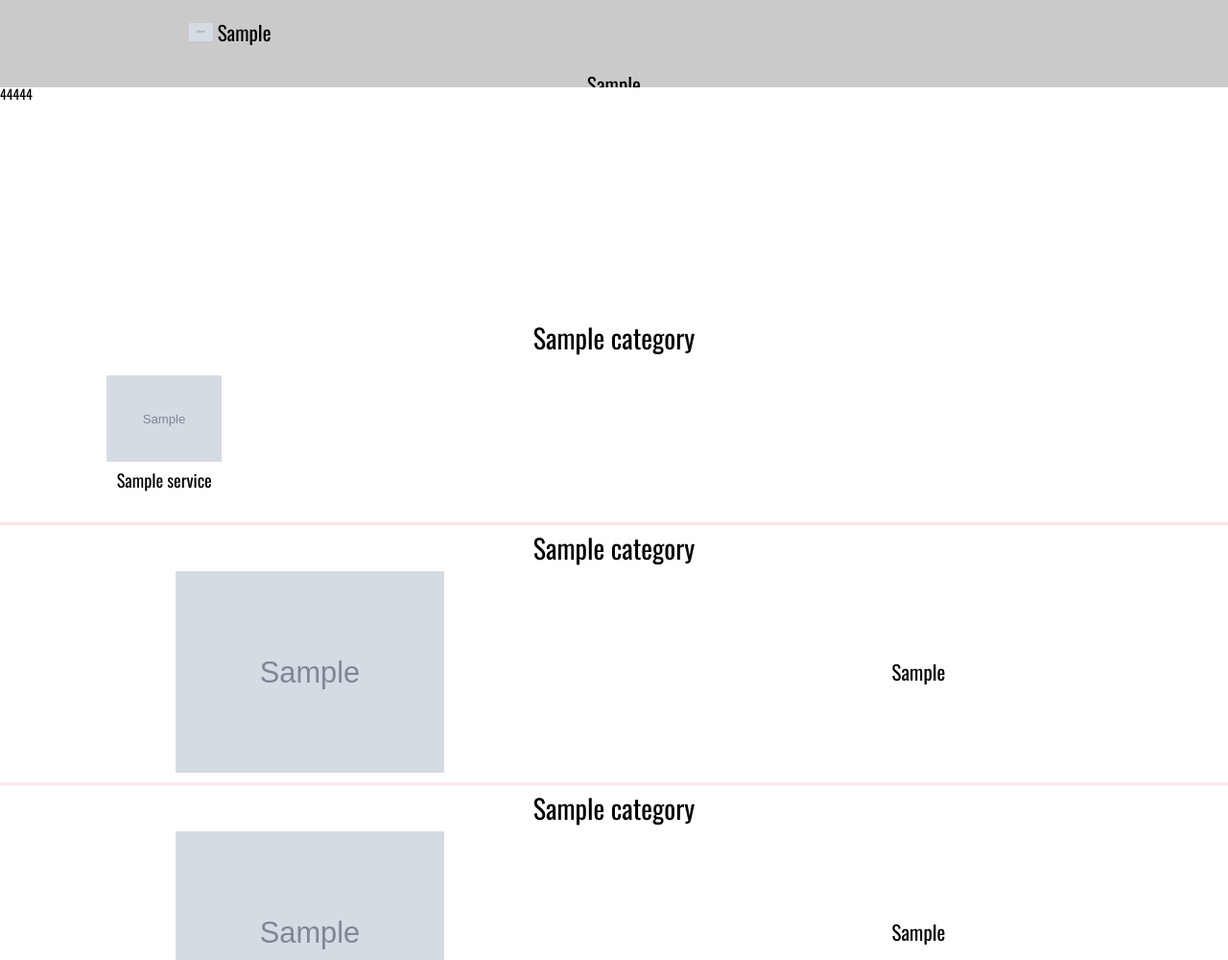
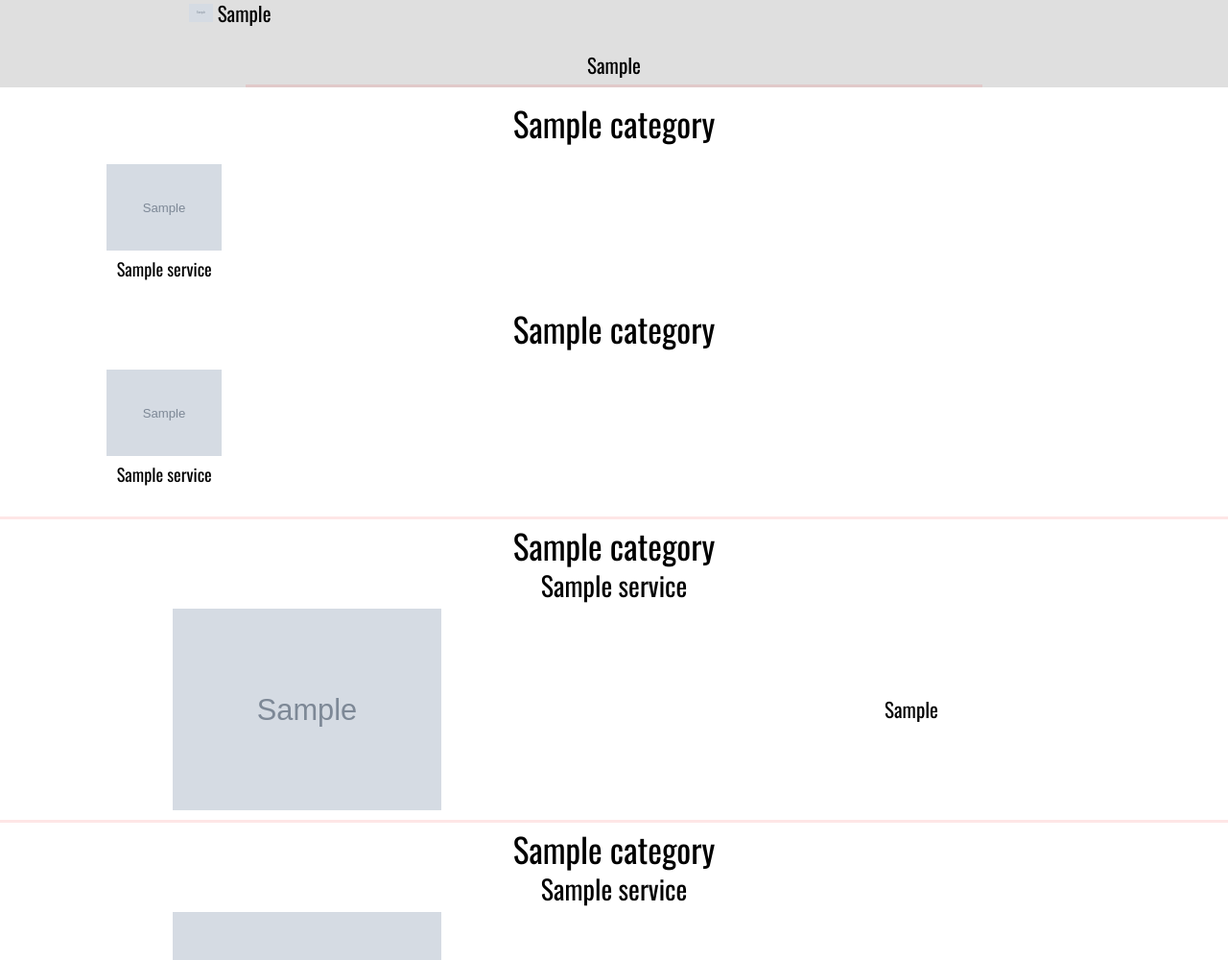
Before and after one commit to AnreX73/django_izo, a Django app: template izostudio/izo/templates/izo/index.html in a window 1280 px wide. Shown: the whole page at 96% size. Run offline with Django 3.2, Linux system fonts and the light colour scheme; tables that the repository leaves empty hold one stand-in row (values such as "Sample post"); the template is opened without the code that fills it: values that come from a table or form of the project are taken from there, most other values are stand-ins (such as "Sample title", 1, 10 or a date in 2020); grey boxes marked "Sample" are stand-in pictures; some libraries are stand-ins or nearby versions.

Commit message:
немного изменил html

```diff
--- a/izostudio/izo/static/izo/css/styles.css
+++ b/izostudio/izo/static/izo/css/styles.css
@@ -93,7 +93,13 @@ body {
 font-family: 'Oswald', sans-serif;
 height:100%;
 }
+h1{
+font-size: 3rem;
+}
 h2{
+  font-size: 2.5rem;
+}
+h3{
   font-size: 2rem;
 }
 
@@ -103,25 +109,12 @@ h2{
   position: fixed;
   width: 100%;
 }
-.psev{
-  margin-top: -20px;
-  position: fixed;
-  width: 100%;
-  height: 220px;
-  z-index: 9;
-  background-color: white;
-}
-.psev2{
-  margin-top: -20px;
-  width: 100%;
-  height: 250px;
-  z-index: 9;
-  background-color:white;
-}
+
+
 .header-container{
+  margin-top:-20px;
+  background-color: rgba(150, 150, 150, 0.3);
 
-  background-color: rgba(150, 150, 150, 0.5);
-  z-index: 10;
 }
 .header-wrapper{
 
@@ -133,24 +126,24 @@ h2{
   font-size: 1.5rem;
   align-items: center;
   justify-items: center;
-  z-index: 20;
+
 }
 
 .header_adress_item{
   text-align: center;
   line-height: 1.3;
-  z-index: 21;
+
 }
 .header_adress_link{
   font-size: 1.2rem;
   color: rgb(19, 18, 18,0.5);
   text-align: center;
-  z-index: 22;
+
 }
 
 .header-logo-wrapper{
   text-align: center;
-  z-index: 23;
+
 }
 
 .header-logo-annotation{
@@ -172,14 +165,14 @@ h2{
 
 }
 .header-contacts-image{
-  z-index: 24;
+
   max-width: 5px;
   height: auto;
   justify-self: flex-end;
   padding-right: 5px;
 }
 .header-contacts-text{
-  z-index: 24;
+
   justify-self: flex-start;
 
 }
@@ -249,6 +242,9 @@ figcaption{
   justify-items: center;
 
 }
+.service-title{
+grid-column: 1 / span3;
+}
 .service-image{
   max-width: 280px;
 }
--- a/izostudio/izo/templates/izo/index.html
+++ b/izostudio/izo/templates/izo/index.html
@@ -7,7 +7,7 @@
 <div class="header-fixer">
 {% show_header %}
 {% show_nav %}
-<div class="psev">44444</div>
+
 </div>
 
 <div class="general-wrapper">
@@ -39,6 +39,7 @@
             <h2>{{services_title.name}}</h2>
             <div class="service-page">
                 {% for serv in services %}
+                <h3 class="service-title">{{serv.title}}</h3>
                 <img class="service-image" src="{{serv.page_image.url}}" alt="{{serv.title}}"/>
                 <div class="service-description">{{serv.annotation|safe}}</div>
                 {% endfor %}
@@ -49,6 +50,7 @@
             <h2>{{souvenirs_title.name}}</h2>
             <div class="service-page">
                 {% for serv in souvenirs %}
+                <h3 class="service-title">{{serv.title}}  </h3>
                 <img class="service-image" src="{{serv.page_image.url}}" alt="{{serv.title}}"/>
                 <div class="service-description">{{serv.annotation|safe}}</div>
                 {% endfor %}
--- a/izostudio/izostudio/settings.py
+++ b/izostudio/izostudio/settings.py
@@ -45,7 +45,6 @@ MIDDLEWARE = [
     'django.contrib.sessions.middleware.SessionMiddleware',
     'django.middleware.common.CommonMiddleware',
     'django.middleware.csrf.CsrfViewMiddleware',
-    "corsheaders.middleware.CorsMiddleware",
     "django.middleware.common.CommonMiddleware",
     'django.contrib.auth.middleware.AuthenticationMiddleware',
     'django.contrib.messages.middleware.MessageMiddleware',
```
Also changed, not shown: izostudio/media/images/scan1.png (added), izostudio/media/images/scan3.png (added).
